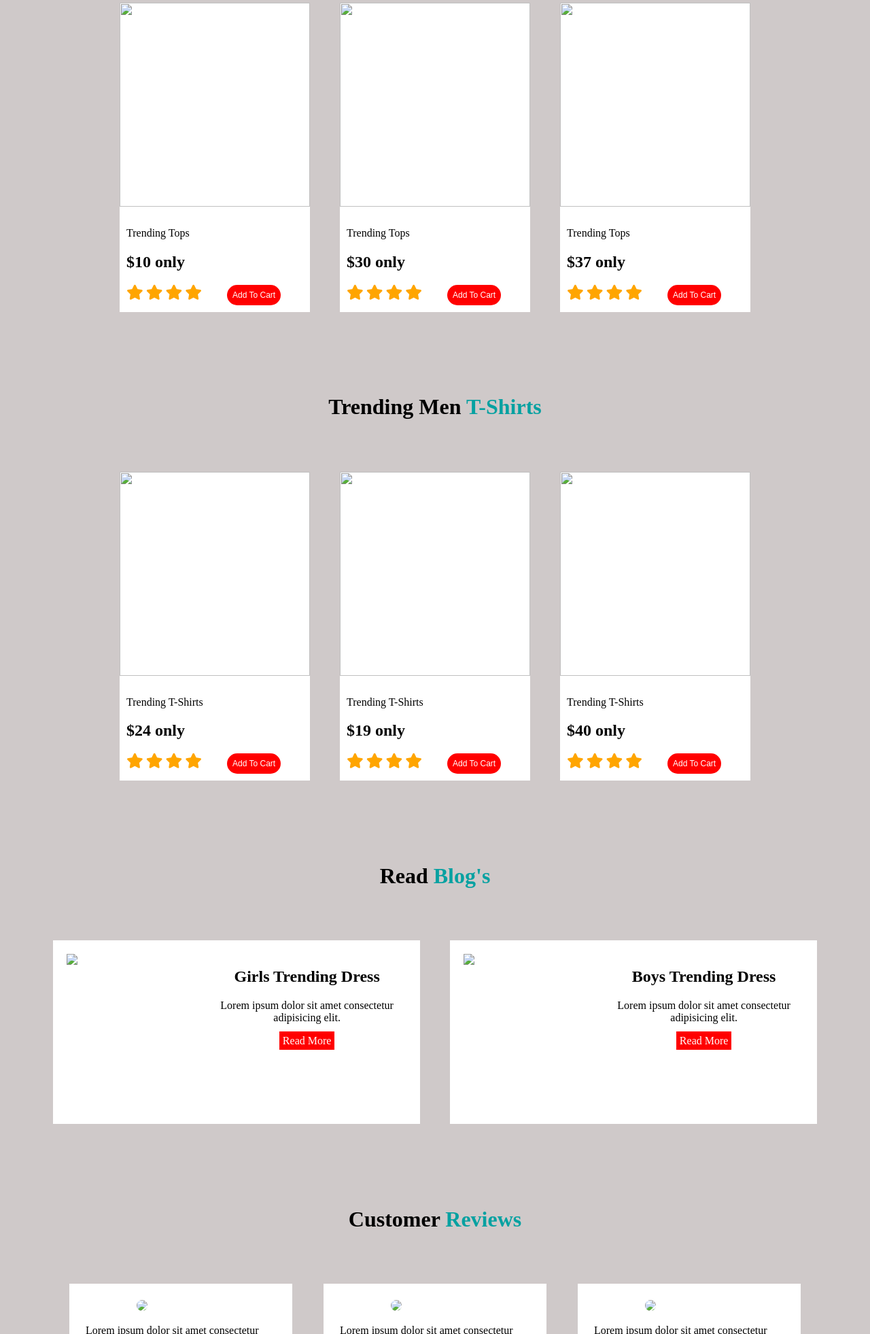
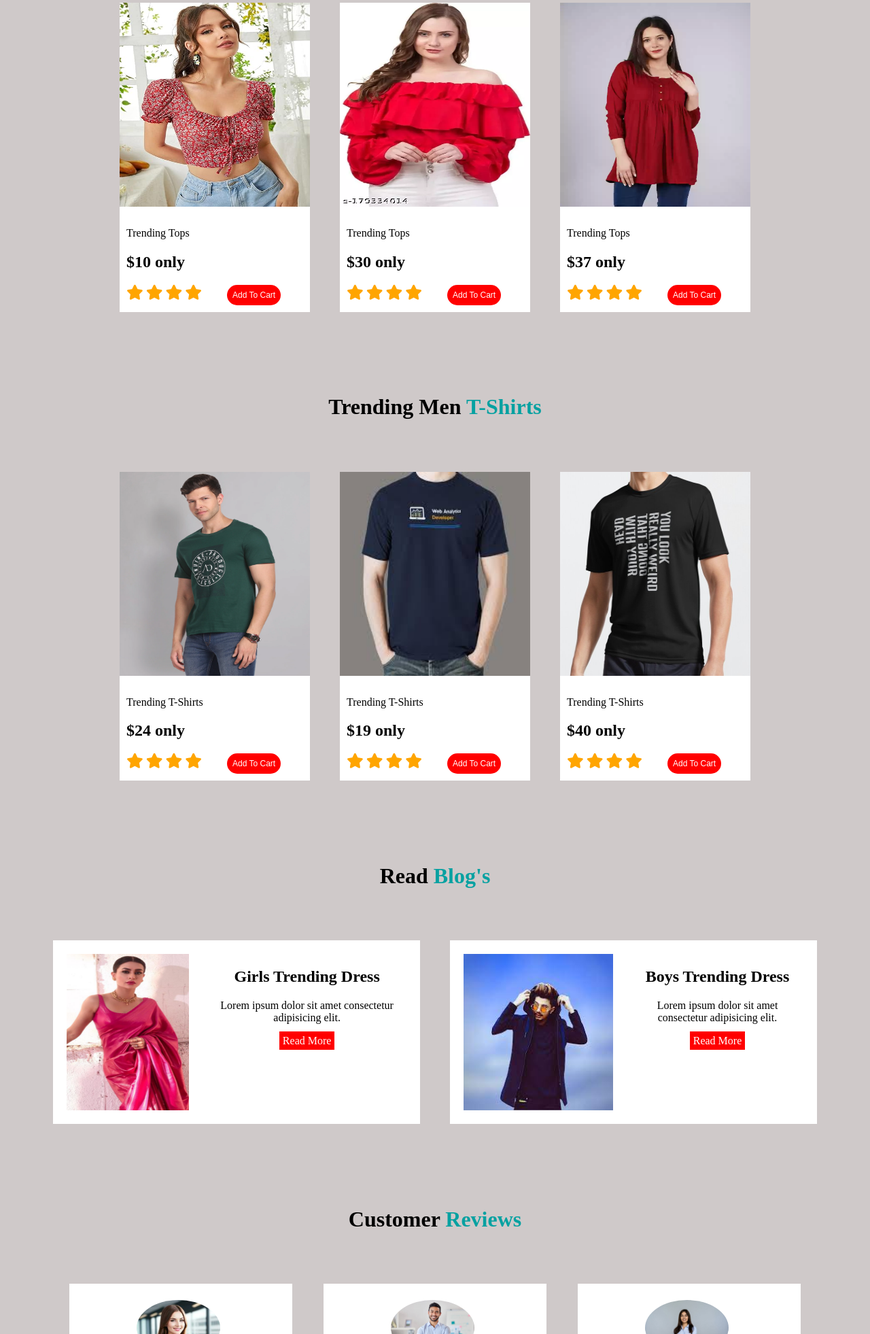
Before and after one commit to varnita30/clothswebsite.github.io, a plain HTML site: page index.html in a window 1280 px wide. Shown: the part 838-2800 px from the top of the page at 68% size. Drawn offline with Linux system fonts and the light colour scheme; a web font is replaced by a local one.

Commit message:
index.html

```diff
--- a/index.html
+++ b/index.html
@@ -51,7 +51,7 @@
             </div>
             <div class="card">
                 <div class="trend">
-                    <img src="images/1.jpg">
+                    <img src="1.jpg">
                     <div class="card-text">
                         <p>Trending Tops</p>
                         <h2>$10 only</h2>
@@ -63,7 +63,7 @@
                     </div>
                 </div>
                 <div class="trend">
-                    <img src="images/2.webp">
+                    <img src="2.webp">
                     <div class="card-text">
                         <p>Trending Tops</p>
                         <h2>$30 only</h2>
@@ -75,7 +75,7 @@
                     </div>
                 </div>
                 <div class="trend">
-                    <img src="images/3.webp">
+                    <img src="3.webp">
                     <div class="card-text">
                         <p>Trending Tops</p>
                         <h2>$37 only</h2>
@@ -95,7 +95,7 @@
             </div>
             <div class="card">
                 <div class="trend">
-                    <img src="images/m1.webp">
+                    <img src="m1.webp">
                     <div class="card-text">
                         <p>Trending T-Shirts</p>
                         <h2>$24 only</h2>
@@ -107,7 +107,7 @@
                     </div>
                 </div>
                 <div class="trend">
-                    <img src="images/m2.jpg">
+                    <img src="m2.jpg">
                     <div class="card-text">
                         <p>Trending T-Shirts</p>
                         <h2>$19 only</h2>
@@ -119,7 +119,7 @@
                     </div>
                 </div>
                 <div class="trend">
-                    <img src="images/m3.jpg">
+                    <img src="m3.jpg">
                     <div class="card-text">
                         <p>Trending T-Shirts</p>
                         <h2>$40 only</h2>
@@ -139,7 +139,7 @@
             </div>
             <div class="blog">
                 <div class="blogCard">
-                    <img src="images/read1.png">
+                    <img src="read1.png">
                     <div class="blogText">
                         <h2>Girls Trending Dress</h2>
                         <p>Lorem ipsum dolor sit amet consectetur adipisicing elit.</p>
@@ -147,7 +147,7 @@
                     </div>
                 </div>
                 <div class="blogCard">
-                    <img src="images/read2.jpg">
+                    <img src="read2.jpg">
                     <div class="blogText">
                         <h2>Boys Trending Dress</h2>
                         <p>Lorem ipsum dolor sit amet consectetur adipisicing elit.</p>
@@ -163,7 +163,7 @@
             </div>
             <div class="customer">
                 <div class="review">
-                    <img src="images/r4.jpg">
+                    <img src="r4.jpg">
                     <p>Lorem ipsum dolor sit amet consectetur adipisicing elit. Optio omnis perspiciatis dicta, officia
                         incidunt eveniet sequi</p>
                     <i class="fa fa-star" aria-hidden="true"></i>
@@ -172,7 +172,7 @@
                     <i class="fa fa-star" aria-hidden="true"></i>
                 </div>
                 <div class="review">
-                    <img src="images/r3.jpg">
+                    <img src="r3.jpg">
                     <p>Lorem ipsum dolor sit amet consectetur adipisicing elit. Optio omnis perspiciatis dicta, officia
                         incidunt eveniet sequi</p>
                     <i class="fa fa-star" aria-hidden="true"></i>
@@ -181,7 +181,7 @@
                     <i class="fa fa-star" aria-hidden="true"></i>
                 </div>
                 <div class="review">
-                    <img src="images/r2.jpg">
+                    <img src="r2.jpg">
                     <p>Lorem ipsum dolor sit amet consectetur adipisicing elit. Optio omnis perspiciatis dicta, officia
                         incidunt eveniet sequi</p>
                     <i class="fa fa-star" aria-hidden="true"></i>
```
